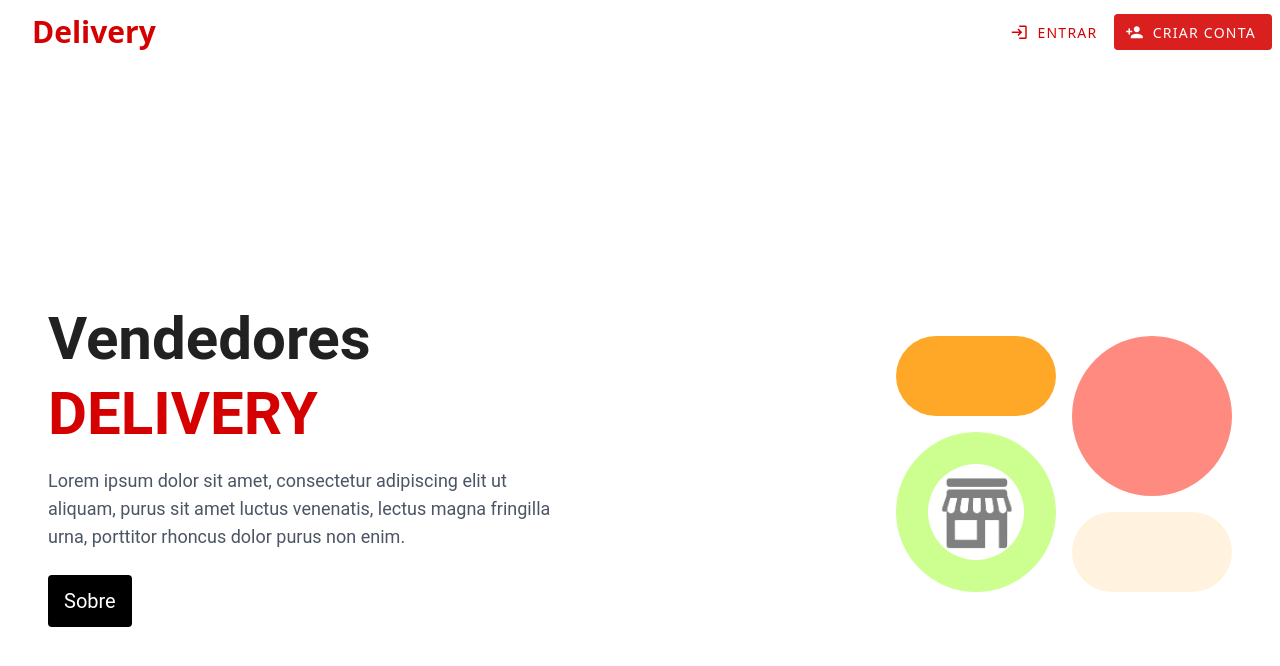
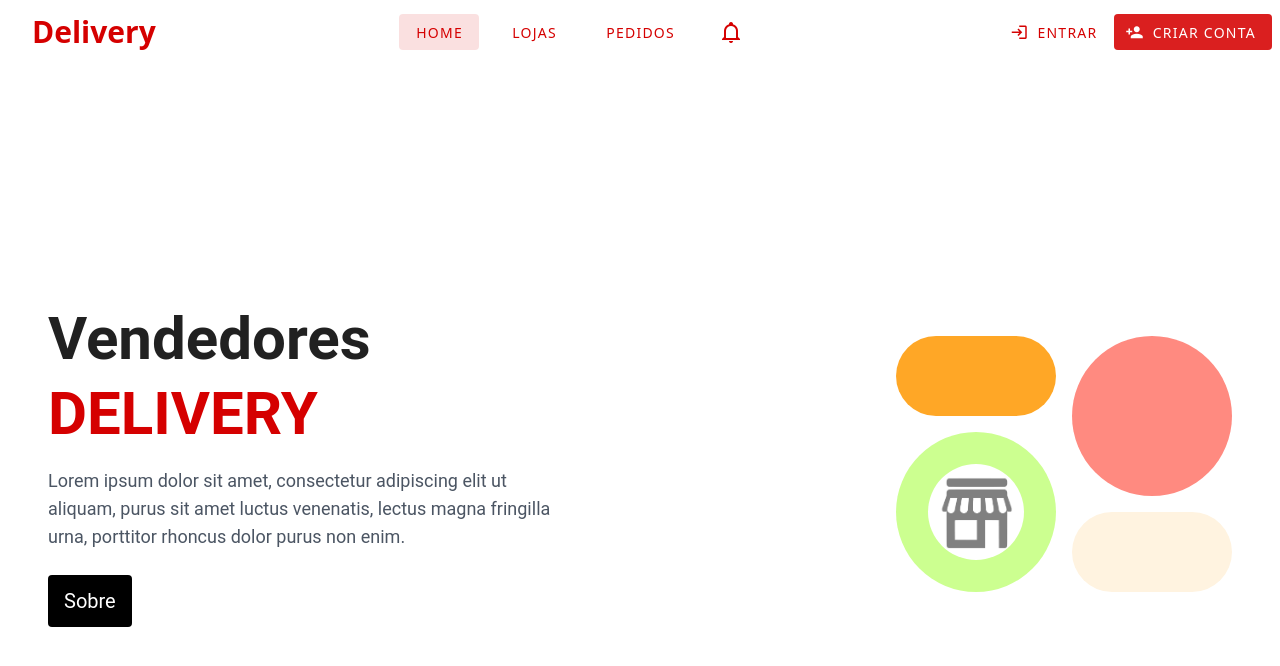
Before and after one commit to thiagowehren/consumy-seller, a Vue app: page / in a window 1280 px wide. Shown: the top 666 px of the page. Built offline with nearby package versions, Linux system fonts and the light colour scheme.

Commit message:
revamp user and pagitator nav components

```diff
--- a/src/components/PaginatorNav.vue
+++ b/src/components/PaginatorNav.vue
@@ -26,8 +26,6 @@ const props = defineProps<{
 
 const emit = defineEmits(['page-change']);
 const router = useRouter();
-
-// Definindo currentPage como um ref e inicializando com base nos parâmetros da URL
 const currentPage = ref(getPageFromURL());
 
 function getPageFromURL(): number {
--- a/src/components/UserNavigation.vue
+++ b/src/components/UserNavigation.vue
@@ -3,6 +3,12 @@
     <div class="flex items-center justify-between font-sans w-full">
       <div class="flex items-center space-x-2 ml-4">
         <h1 class="text-3xl font-bold text-red-accent-4 ml-4">Delivery</h1>
+      </div>
+      <div class="flex items-center space-x-4">
+        <v-btn to="/" exact text class="text-red-accent-4">Home</v-btn>
+        <v-btn to="/stores" exact text class="text-red-accent-4">Lojas</v-btn>
+        <v-btn to="/orders" exact text class="text-red-accent-4">Pedidos</v-btn>
+        <v-btn exact text class="text-red-accent-4" icon="mdi-bell-outline"></v-btn>
       </div>
       <div class="flex items-center space-x-4">
         <template v-if="isLoggedIn">
```
